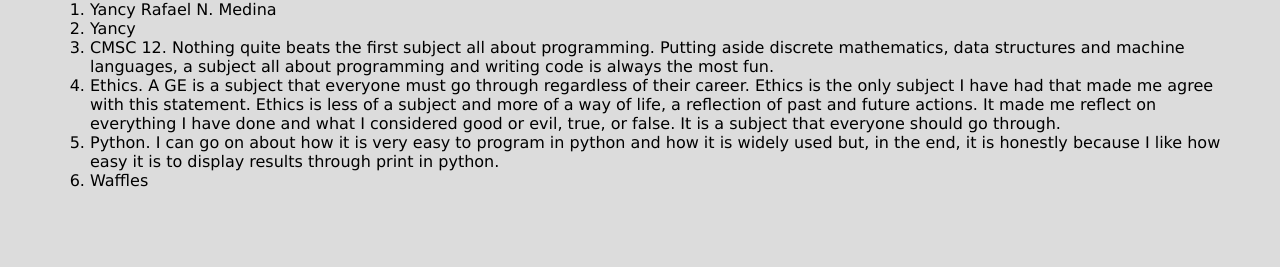
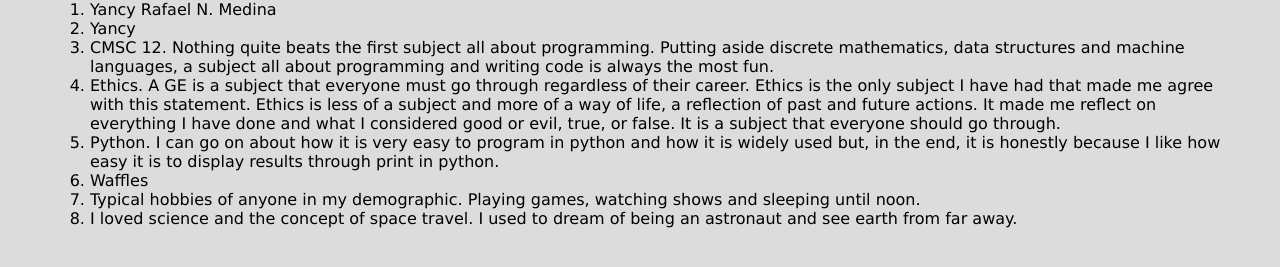
Before and after one commit to RaphaelPsh/YancyMedina.github.io, a plain HTML site: page index.html in a window 1280 px wide. Shown: the part 109-376 px from the top of the page. Drawn offline with Linux system fonts and the light colour scheme.

Commit message:
Update index.html

```diff
--- a/index.html
+++ b/index.html
@@ -12,6 +12,8 @@
 					<li>Ethics. A GE is a subject that everyone must go through regardless of their career. Ethics is the only subject I have had that made me agree with this statement. Ethics is less of a subject and more of a way of life, a reflection of past and future actions. It made me reflect on everything I have done and what I considered good or evil, true, or false. It is a subject that everyone should go through.</li>
 					<li>Python. I can go on about how it is very easy to program in python and how it is widely used but, in the end, it is honestly because I like how easy it is to display results through print in python.</li>
 					<li>Waffles</li>
+					<li>Typical hobbies of anyone in my demographic. Playing games, watching shows and sleeping until noon.</li>
+					<li>I loved science and the concept of space travel. I used to dream of being an astronaut and see earth from far away.</li>
 				</ol>
 			</div>
 		</body>
```
